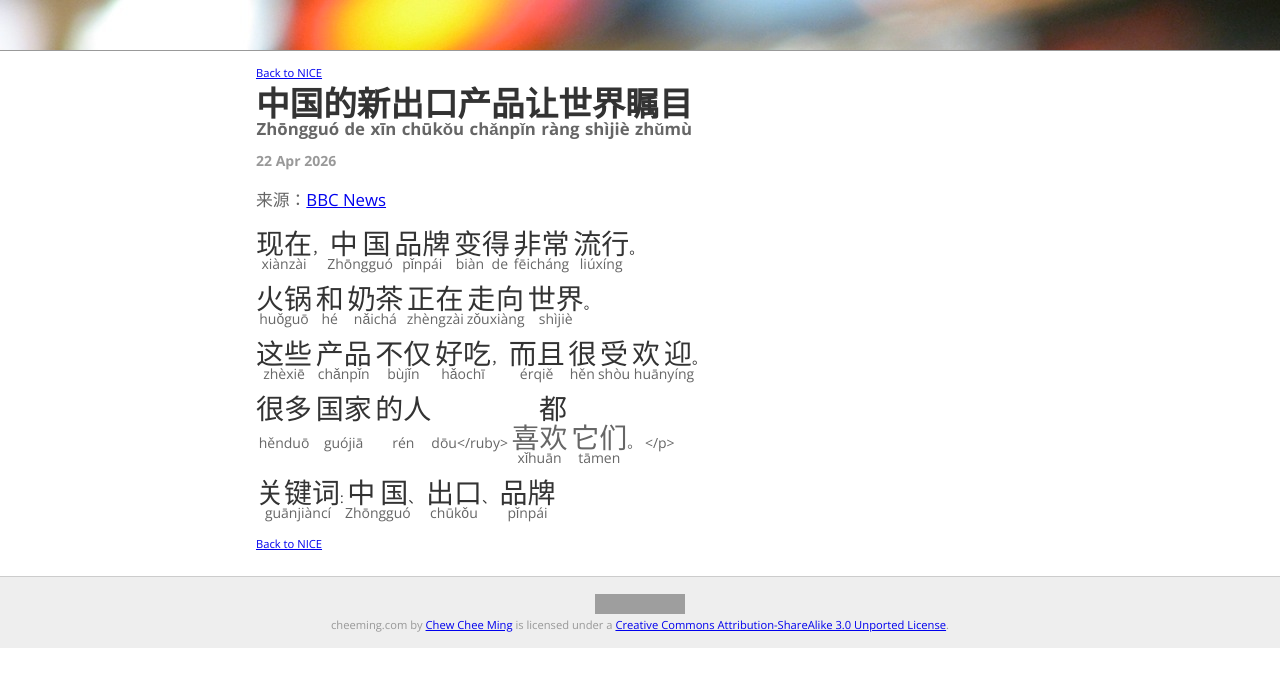
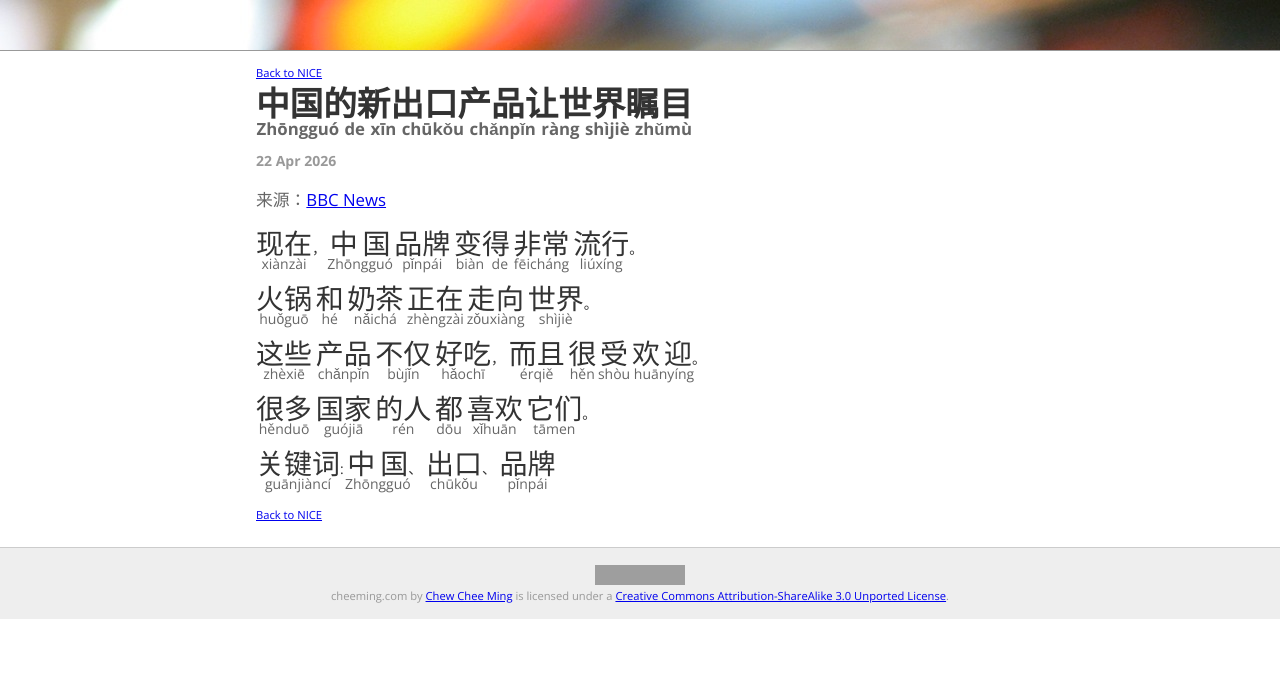
Before and after one commit to cheeming/www.cheeming.com, a Jekyll site: the page built from cheeming.com-jekyll/_nice/2026-04-22-china-new-exports.md, in a window 1280 px wide. Shown: the top 687 px of the page. Built offline with Jekyll 4.4.1, drawn with Linux system fonts in a browser that asks for light colours; some of the changed lines change nothing that is shown; grey boxes are pictures that could not be loaded.

Commit message:
Fix unbalanced tag

```diff
--- a/cheeming.com-jekyll/_nice/2026-04-22-china-new-exports.md
+++ b/cheeming.com-jekyll/_nice/2026-04-22-china-new-exports.md
@@ -41,7 +41,7 @@ published: true
     <ruby>很多<rt>hěnduō</rt></ruby>
     <ruby>国家<rt>guójiā</rt></ruby>
     <ruby>的人<rt>rén</rt></ruby>
-    <ruby>都<rt>dōu</ruby>
+    <ruby>都<rt>dōu</rt></ruby>
     <ruby>喜欢<rt>xǐhuān</rt></ruby>
     <ruby>它们<rt>tāmen</rt></ruby>。
 </p>
```
